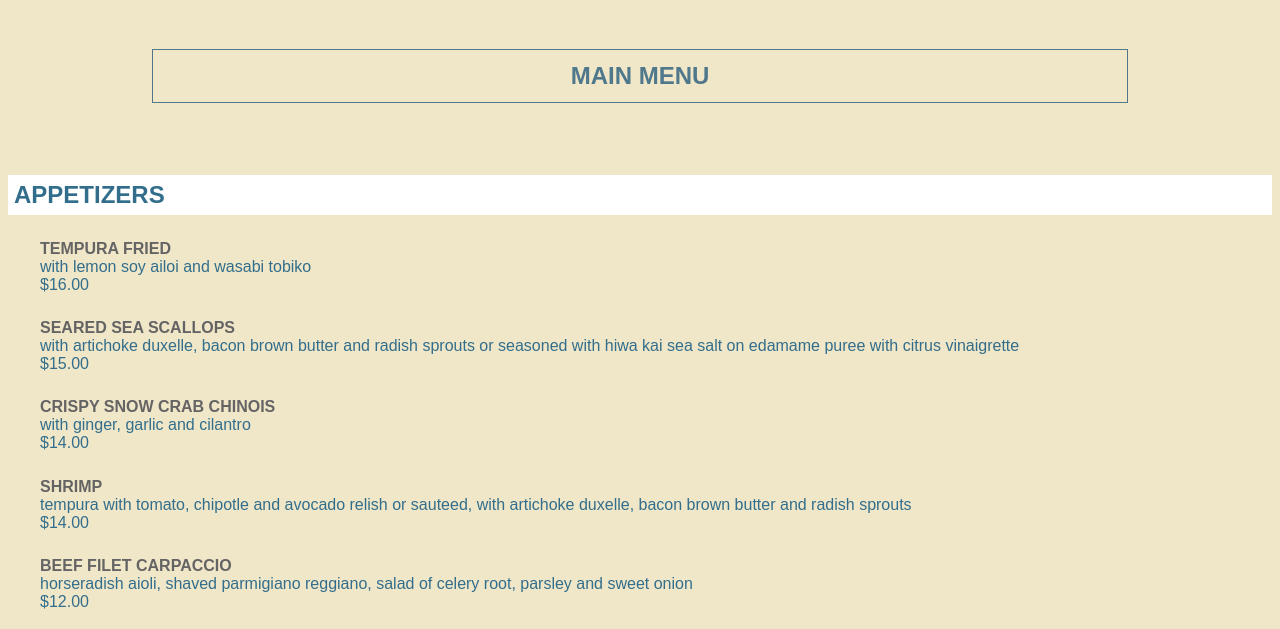
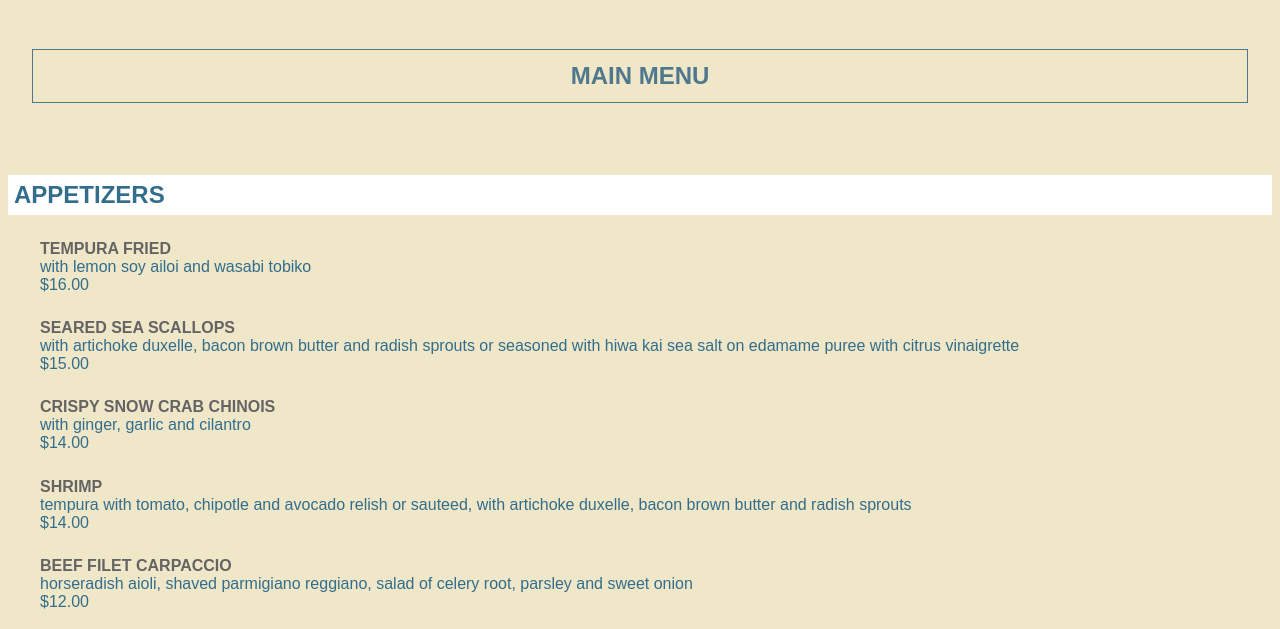
Before and after one commit to kimberlychin9/kimberlychin9.github.io, a plain HTML site: page grc338/restaurantmenucss/index.html in a window 1280 px wide. Shown: the part 164-793 px from the top of the page. Drawn offline with Linux system fonts and the light colour scheme.

Commit message:
Update style.css

```diff
--- a/grc338/restaurantmenucss/style.css
+++ b/grc338/restaurantmenucss/style.css
@@ -16,7 +16,7 @@ h1 {
 
 h2 {
     color: rgb(80, 120, 140);
-    margin: 1em 6em 1em 6em;
+    margin: 1em 1em 1em 1em;
     padding: 0.5em 0.5em 0.5em 0.5em;
     font-family: sans-serif;
     text-transform: uppercase;
```
